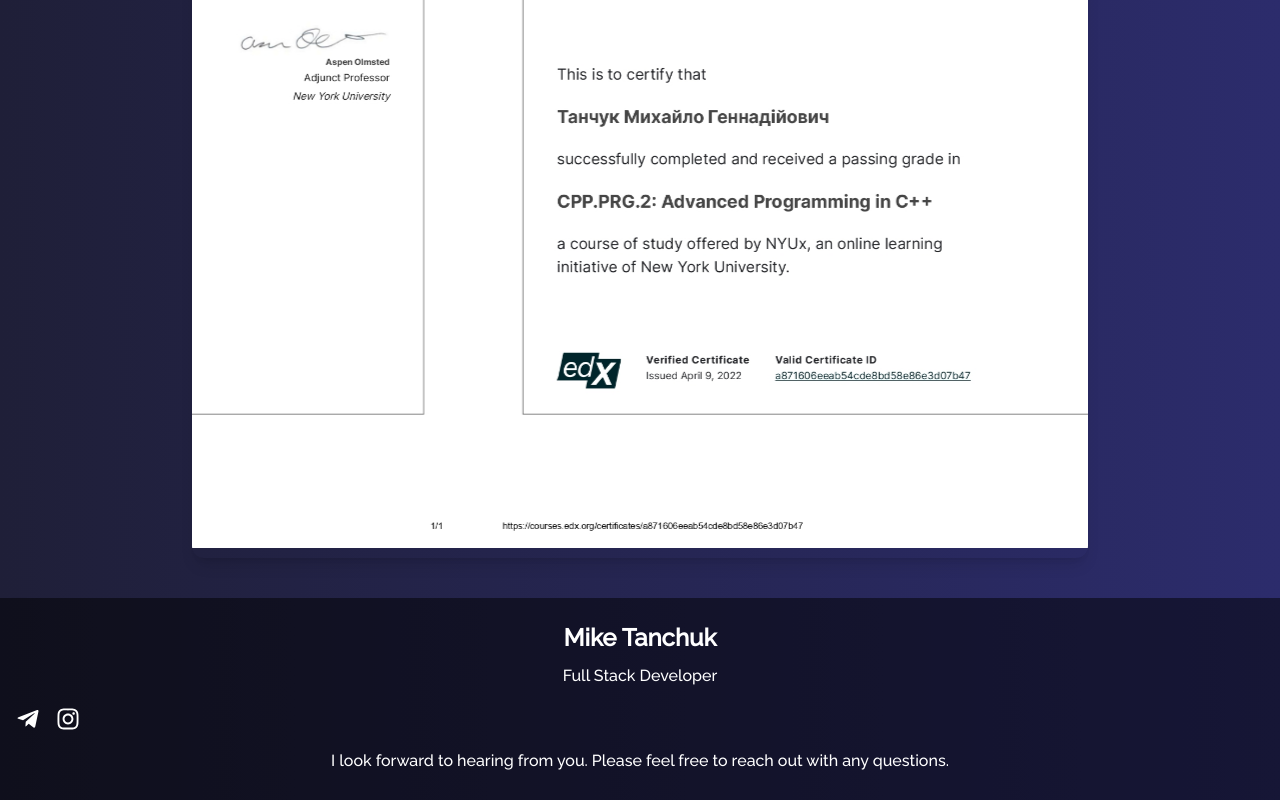
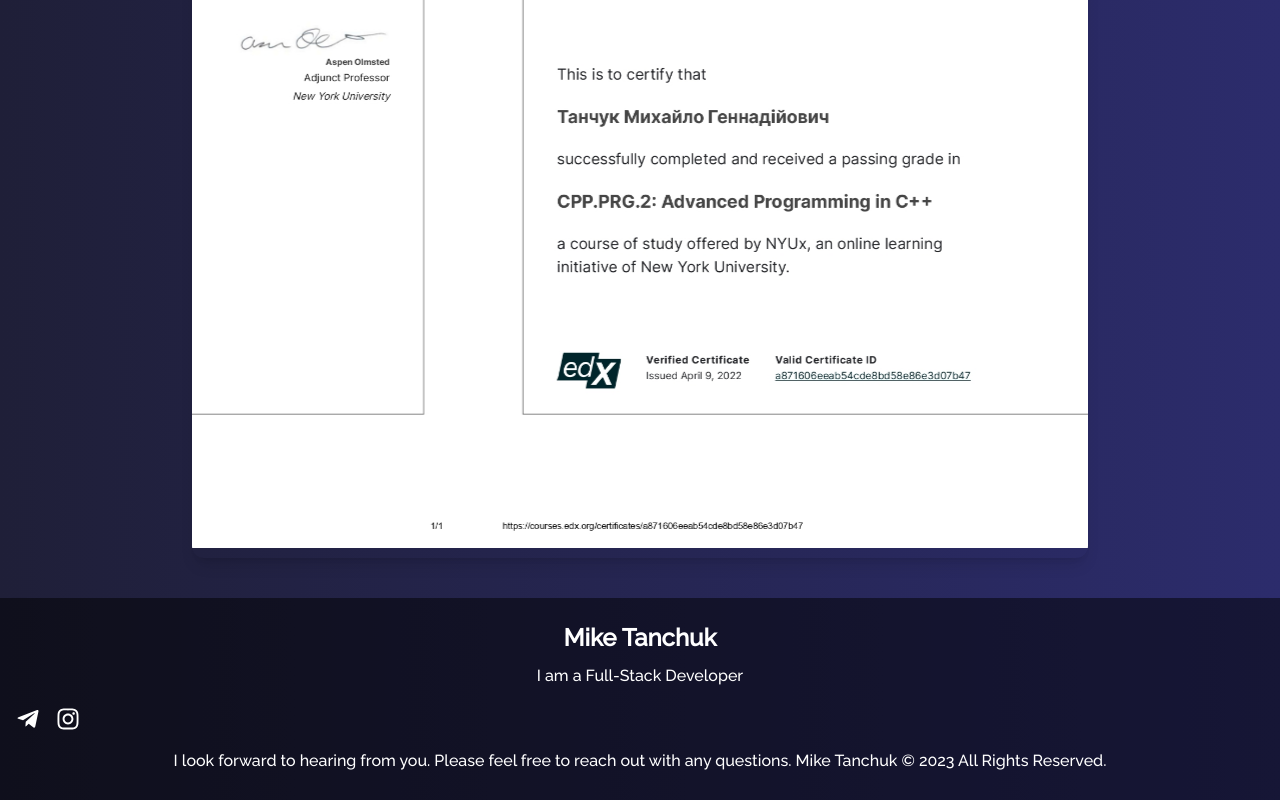
Before and after one commit to MykhailoTanchuk/homepage, a React (Create React App) app: page / in a window 1280 px wide. Shown: the part 4461-5261 px from the top of the page. Built offline with nearby package versions, Linux system fonts and the light colour scheme.

Commit message:
Localization Finished

```diff
--- a/public/locales/en/translation.json
+++ b/public/locales/en/translation.json
@@ -30,5 +30,6 @@
   "send": "Send Message",
   "is_required": "is required",
   "certificates_title": "Certificates",
-  "certificates_text": "Here are some of my certificates that I have received during my studies."
+  "certificates_text": "Here are some of my certificates that I have received during my studies.",
+  "footer": "I look forward to hearing from you. Please feel free to reach out with any questions. Mike Tanchuk © 2023 All Rights Reserved."
 }
--- a/public/locales/ua/translation.json
+++ b/public/locales/ua/translation.json
@@ -30,5 +30,6 @@
   "theme": "Тема",
   "is_required": "поле обов'язкове для заповнення",
   "certificates_title": "Сертифікати",
-  "certificates_text": "Сертифікати, які я отримав під час навчання програмуванню"
+  "certificates_text": "Сертифікати, які я отримав під час навчання програмуванню",
+  "footer": "Не соромтеся писати мені у будь-який час та по будь-яких питаннях .© 2023 Михайло Танчук. Усі права захищені. "
 }
--- a/src/components/experience/Experience.jsx
+++ b/src/components/experience/Experience.jsx
@@ -42,7 +42,7 @@
 
     return (
         <div id='skills' className="pt-6 pb-20 mx-4 sm:mx-8 md:mx-16">
-            <h2 className="text-2xl font-bold mb-6">Skills</h2>
+            <h2 className="text-2xl font-bold mb-6">{t(`skills_title`)}</h2>
 
             <div className="flex flex-col md:flex-row space-y-6 md:space-y-0 md:space-x-6">
                 <div className="flex flex-col lg:w-1/2 bg-blue-700 bg-opacity-20 p-6 rounded-lg shadow-lg">
--- a/src/components/footer/Footer.jsx
+++ b/src/components/footer/Footer.jsx
@@ -1,10 +1,13 @@
 import { FaTelegramPlane, FaInstagram } from 'react-icons/fa';
+import {useTranslation} from "react-i18next";
 
 const Footer = () => {
+
+    const {t} = useTranslation();
     return (
         <div className="bg-black bg-opacity-50 py-6 px-4 shadow-lg mt-10 transition-colors duration-500">
-            <h2 className="text-2xl text-white font-bold mb-2">Mike Tanchuk</h2>
-            <p className="text-white mb-4">Full Stack Developer</p>
+            <h2 className="text-2xl text-white font-bold mb-2">{t(`name`)}</h2>
+            <p className="text-white mb-4">{t(`title`)}</p>
 
             <div className="flex justify-start space-x-4 mb-4">
                 <a
@@ -25,7 +28,7 @@
                 </a>
             </div>
 
-            <p className="text-white">I look forward to hearing from you. Please feel free to reach out with any questions.</p>
+            <p className="text-white">{t(`footer`)}</p>
         </div>
     );
 };
```
